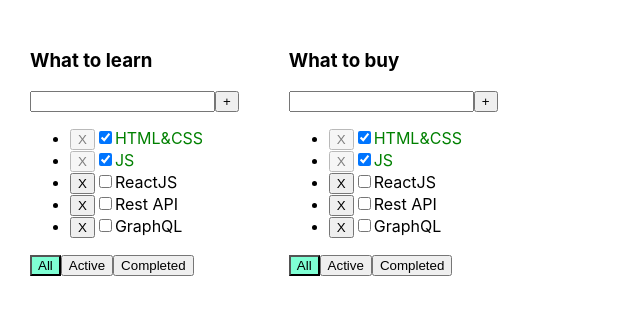
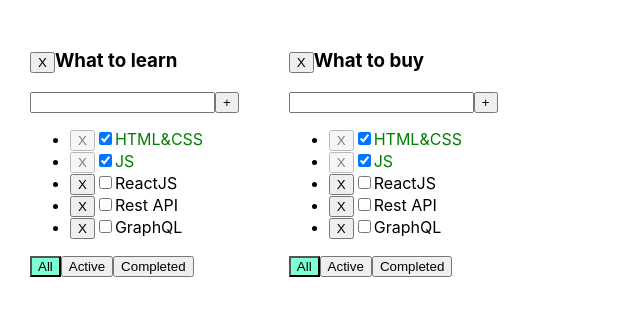
Before and after one commit to alexDose/todolist-ts, a React (Create React App) app: page / in a window 1280 px wide. Shown: the top 316 px of the page, without its empty margins (0-640 px from the left). Built offline with nearby package versions, Linux system fonts and the light colour scheme.

Commit message:
5 lesson removeTodolists

```diff
--- a/src/App.tsx
+++ b/src/App.tsx
@@ -19,8 +19,7 @@ function App() {
     }
 
     function removeTask(id: string, todoId: string) {
-        let filteredTasks = tasks[todoId].filter(t => t.id != id);
-        tasks[todoId] = filteredTasks
+        tasks[todoId] = tasks[todoId].filter(t => t.id != id)
         setTasks({...tasks});
     }
 
@@ -35,9 +34,14 @@ function App() {
     const changeFilter = (value: FilterValuesType, id: string) => {
         const todolist = todolists.find(el => el.id == id)
         if (todolist) {
-            todolist.filter =value
+            todolist.filter = value
             setTodolists([...todolists])
         }
+    }
+
+    const removeTodolist = (id: string) => {
+        let filteredTodolist = todolists.filter(el => el.id !== id)
+        setTodolists(filteredTodolist)
     }
 
     const todolist1 = v1()
@@ -87,7 +91,7 @@ function App() {
                                  addTask={addTask}
                                  changeFilter={changeFilter}
                                  onChangeIsDone={onChangeIsDone}
-                                 filter={tl.filter}/>
+                                 filter={tl.filter} removeTodolist={removeTodolist}/>
             })}
         </div>
     );
--- a/src/Todolist.tsx
+++ b/src/Todolist.tsx
@@ -18,6 +18,7 @@ type PropsType = {
     changeFilter: (value: FilterValuesType, id: string) => void
     onChangeIsDone: (id: string, isDone: boolean, todoId: string) => void
     filter: FilterValuesType
+    removeTodolist: (id: string) => void
 }
 
 export function Todolist(props: PropsType) {
@@ -48,8 +49,12 @@ export function Todolist(props: PropsType) {
         props.onChangeIsDone(id, isDone, props.id)
     }
 
+    const removeTodolist = () => {
+        props.removeTodolist(props.id)
+    }
+
     return <div>
-        <h3>{props.title}</h3>
+        <h3><Button name={"X"} callBack={removeTodolist} style={""}/>{props.title}</h3>
         <div>
             <Input style={error ? "message-error" : ""} newTitle={newTitle} setNewTitle={setNewTitle}
                    callBack={addNewTaskHandler} setError={setError}/>
```
